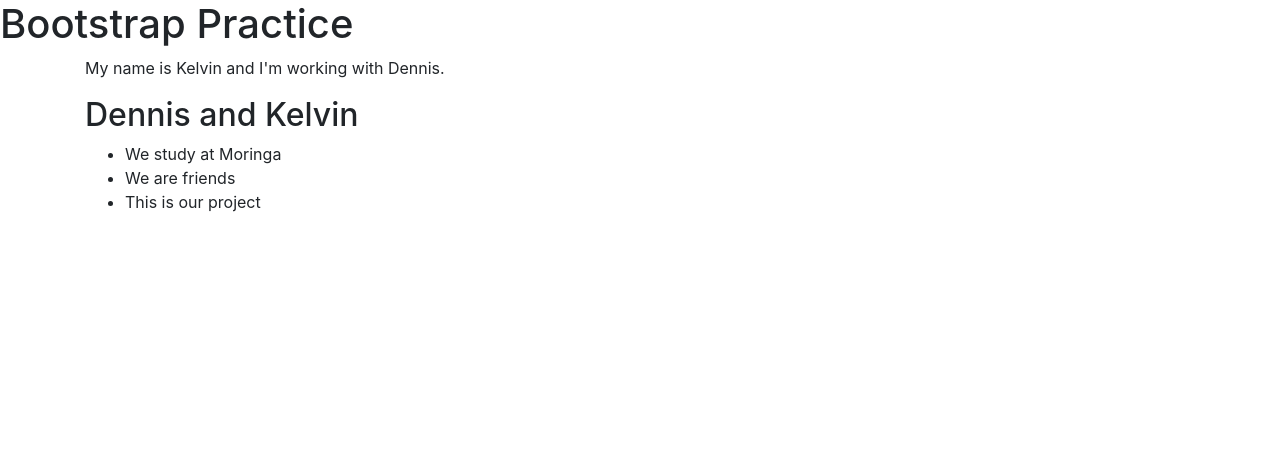
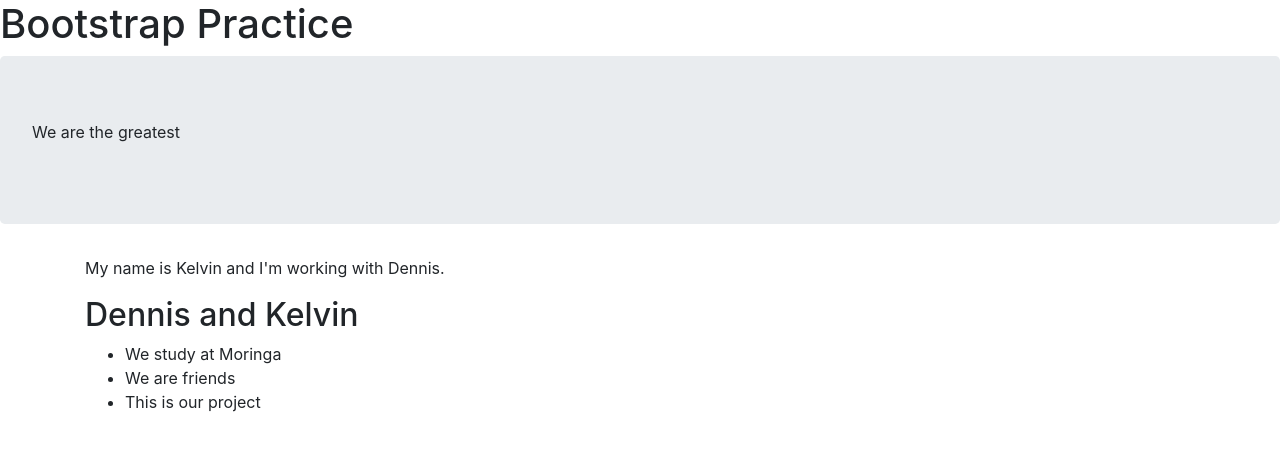
Before and after one commit to 1Dennis-Hosea/bootstrap, a plain HTML site: page index.html in a window 1280 px wide. Drawn offline with Linux system fonts and the light colour scheme; files that its build step writes are made by us from their sources.

Commit message:
Add div jumbotron tag

```diff
--- a/index.html
+++ b/index.html
@@ -7,6 +7,9 @@
   </head>
   <body>
     <h1>Bootstrap Practice</h1>
+    <div class="jumbotron">
+      <p> We are the greatest</p>
+    </div>
     <div class="container">
     <p> My name is Kelvin and I'm working with Dennis. </p>
     <h2> Dennis and Kelvin </h2>
```
